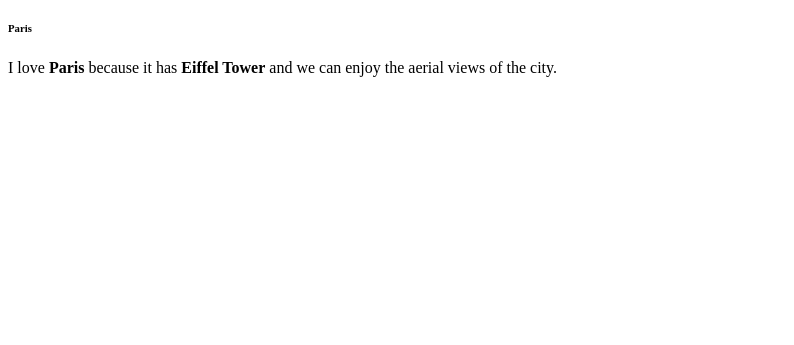
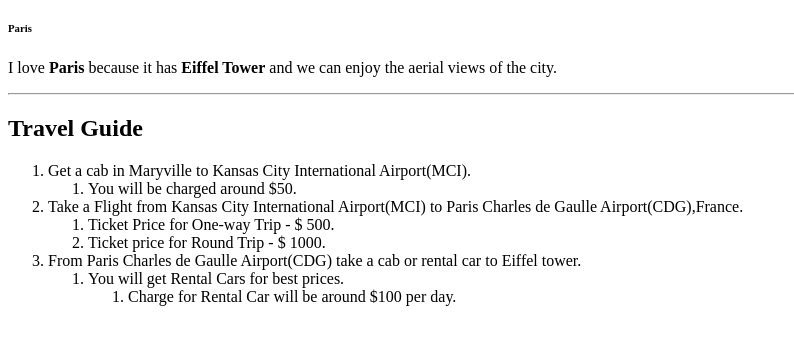
Before and after one commit to 44-563-WebApps-F21/webapps-f21-assignment-3-shashidhar269, a plain HTML site: page index.html in a window 1280 px wide. Shown: the part 61-406 px from the top of the page, without its empty margins (0-794 px from the left). Drawn offline with Linux system fonts and the light colour scheme.

Commit message:
added ordered list

```diff
--- a/index.html
+++ b/index.html
@@ -7,6 +7,25 @@
     <h1>Shashidhar Reddy Peddireddy</h1>
     <h6>Paris</h6>
     <p>I love <b>Paris</b> because it has <b>Eiffel Tower</b> and we can enjoy the aerial views of the city. </p>
-
+    <hr>
+    <h2>Travel Guide</h2>
+    <ol>
+        <li>Get a cab in Maryville to Kansas City International Airport(MCI).</li>
+        <ol>
+            <li>You will be charged around $50.</li>
+        </ol>
+        <li>Take a Flight from Kansas City International Airport(MCI) to Paris Charles de Gaulle Airport(CDG),France.</li>
+        <ol>
+            <li>Ticket Price for One-way Trip - $ 500.</li>
+            <li>Ticket price for Round Trip - $ 1000.</li>
+        </ol>
+        <li>From Paris Charles de Gaulle Airport(CDG) take a cab or rental car to Eiffel tower.</li>
+        <ol>
+            <li>You will get Rental Cars for best prices.</li>
+            <ol>
+                <li>Charge for Rental Car will be around $100 per day.</li>
+            </ol>
+        </ol>
+    </ol>
 </body>
 </html>
```
